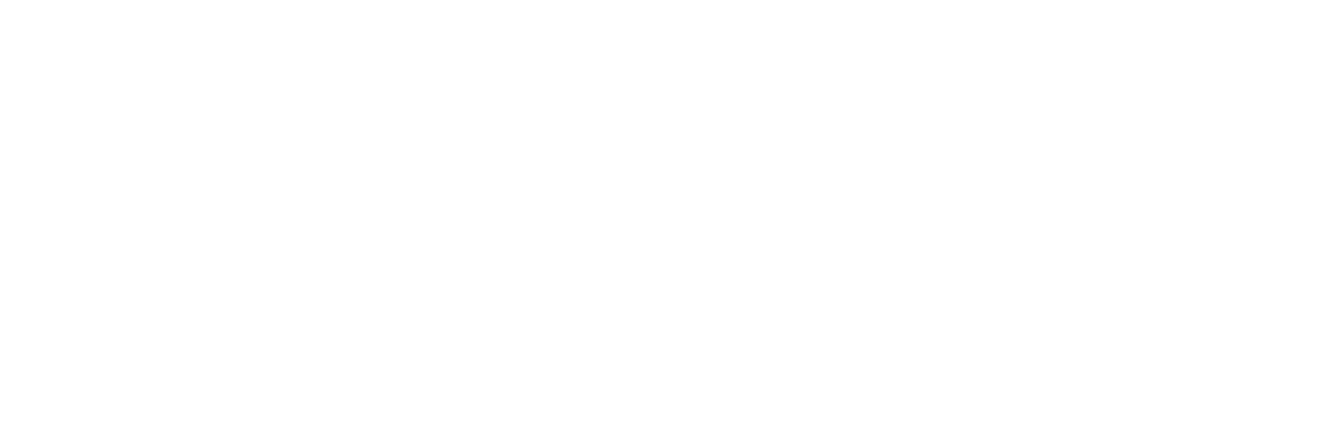
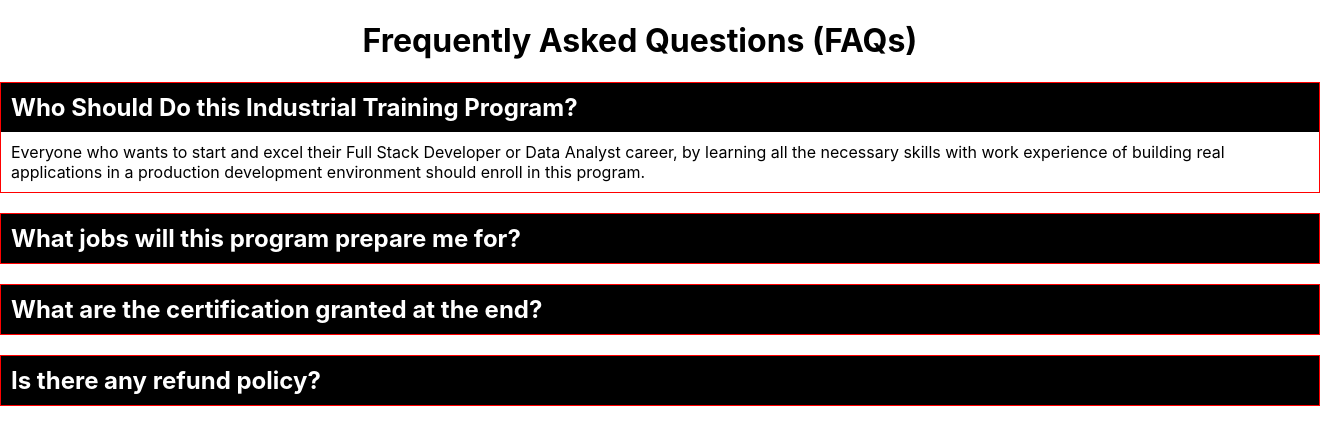
Before and after one commit to prajapatihet/statehandling, a React (Create React App) app: page / in a window 1280 px wide. Shown: the top 444 px of the page, 1320 px wide, since content can reach past the window. Built offline with nearby package versions, Linux system fonts and the light colour scheme.

Commit message:
faq using destrucring and props

```diff
--- a/src/App.js
+++ b/src/App.js
@@ -1,5 +1,6 @@
 // import { useState } from 'react';
 import './App.css';
+import Faqs from './Faqs'
 // import btnModule from './Button.module.css';
 // import { questions } from './Data/faqs';
 
@@ -15,6 +16,11 @@
   // let [showAns, setShowAns] = useState(questions[0].id)
   return (
     <div className="App">
+
+
+
+
+      <Faqs />
       {/* <div>
         <h1>Frequently Asked Questions (FAQs)</h1>
         <div className='faqouter'>
@@ -66,8 +72,6 @@
         <button onClick={() => setStatus(!status)}>{(status ? 'Hide' : 'Show')}</button>
         {status ? <p className='para'>Welcome to Page</p> : ''}
       </div> */}
-
-
     </div>
   );
 }
--- a/src/faqs.jsx
+++ b/src/faqs.jsx
@@ -0,0 +1,36 @@
+import React, { useState } from 'react'
+import { questions } from './Data/faqQuestion'
+
+export default function Faqs() {
+    let [currectId, setCurrectId] = useState(questions[0].id);
+    let items = questions.map((itemData, i) => {
+        let itemDetails = {
+            itemData,
+            currectId,
+            setCurrectId
+        }
+        return (
+
+            <FaqItems itemDetails={itemDetails} key={i} />
+        )
+    })
+    return (
+        <div>
+            <h1>Frequently Asked Questions (FAQs)</h1>
+            <div className='faqouter'>
+
+                {items}
+            </div>
+        </div>
+    )
+}
+
+function FaqItems({ itemDetails }) {
+    let { itemData, currectId, setCurrectId } = itemDetails;
+    return (
+        <div className='faqitems'>
+            <h2 onClick={() => setCurrectId(itemData.id)}>{itemData.question}</h2>
+            <p className={currectId === itemData.id ? 'activeAns' : ''}>{itemData.answer}</p>
+        </div>
+    )
+}
```
Also changed, not shown: src/Data/faqQuestion.jsx (renamed from src/Data/faqs.jsx).
